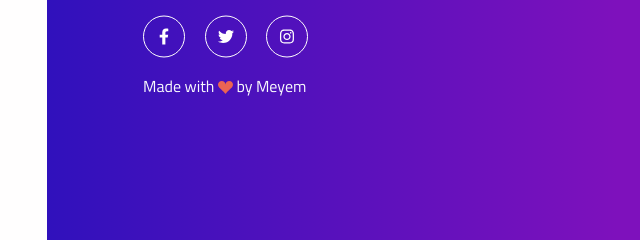
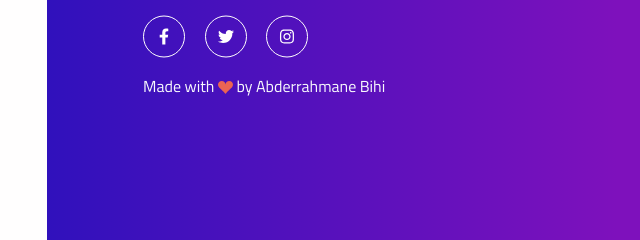
Before and after one commit to AbdoB3/Societe-de-Transport-Marocaine, a plain HTML site: page index.html in a window 1280 px wide. Shown: the part 4121-4361 px from the top of the page, 593-1233 px from the left. Drawn offline with nearby package versions, Linux system fonts and the light colour scheme.

Commit message:
Update index.html

```diff
--- a/index.html
+++ b/index.html
@@ -343,7 +343,7 @@
                 <p class="mt-3 text-light text-center text-md-start"> Made with
                   <svg class="bi bi-suit-heart-fill " xmlns="http://www.w3.org/2000/svg" width="15" height="15" fill="#EB6453" viewBox="0 0 16 16">
                     <path d="M4 1c2.21 0 4 1.755 4 3.92C8 2.755 9.79 1 12 1s4 1.755 4 3.92c0 3.263-3.234 4.414-7.608 9.608a.513.513 0 0 1-.784 0C3.234 9.334 0 8.183 0 4.92 0 2.755 1.79 1 4 1z "></path>
-                  </svg> by <a class="text-light" href="#" target="_blank"> Meyem</a>
+                  </svg> by <a class="text-light" href="https://bihiabderrahmane.me/" target="_blank"> Abderrahmane Bihi</a>
                 </p>
               </div>
             </div>
```
